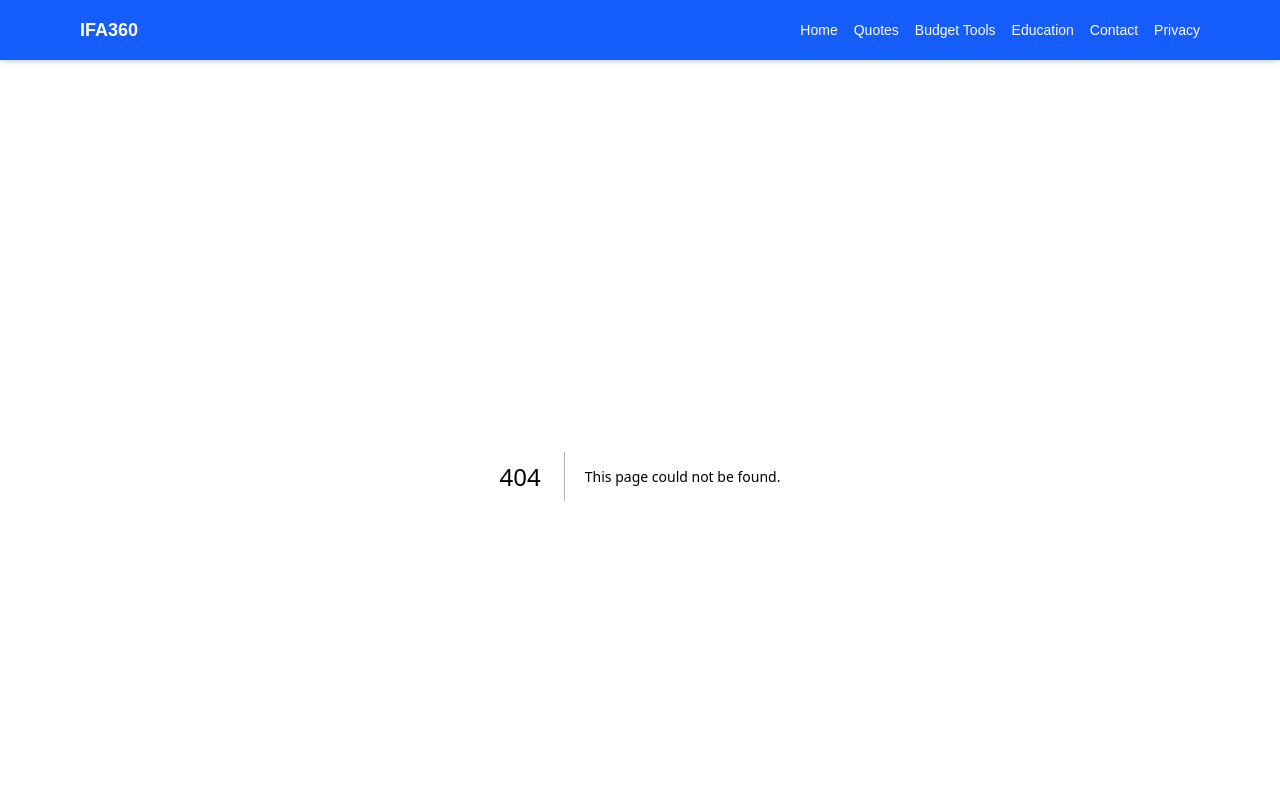
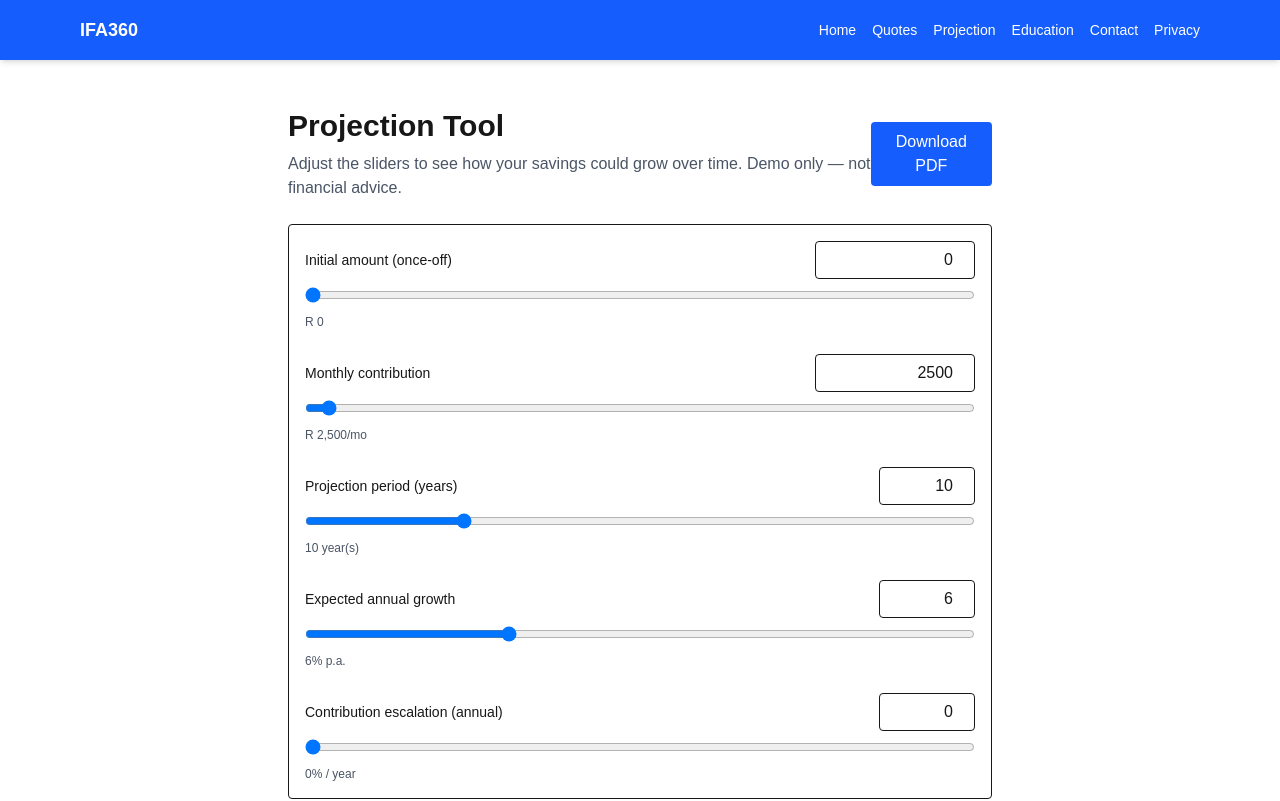
Before and after one commit to Spinazze82/ifa360-client, a Next.js app: page /projection in a window 1280 px wide. Before the commit this address had no page. Shown: the top 801 px of the page. Built offline with nearby package versions, Linux system fonts and the light colour scheme.

Commit message:
feat: rename Budget to Projection, add PDF download, update nav

```diff
--- a/src/app/globals.css
+++ b/src/app/globals.css
@@ -42,3 +42,11 @@ body {
     border-color: #999 !important;
   }
 }
+@media print {
+  header, nav, footer, .print\:hidden {
+    display: none !important;
+  }
+  body { background: #fff !important; color: #000 !important; }
+  main { padding: 0 !important; margin: 0 !important; max-width: 100% !important; }
+  table, th, td { border-color: #999 !important; }
+}
--- a/src/app/layout.tsx
+++ b/src/app/layout.tsx
@@ -24,7 +24,7 @@ export default function RootLayout({
             <nav className="flex gap-4 text-sm">
               <Link href="/" className="hover:underline">Home</Link>
               <Link href="/quotes" className="hover:underline">Quotes</Link>
-              <Link href="/budget" className="hover:underline">Budget Tools</Link>
+              <Link href="/projection" className="hover:underline">Projection</Link>
               <Link href="/education" className="hover:underline">Education</Link>
               <Link href="/contact" className="hover:underline">Contact</Link>
               <Link href="/privacy" className="hover:underline">Privacy</Link>
--- a/src/app/budget/page.tsx
+++ b/src/app/projection/page.tsx
@@ -130,18 +130,22 @@ export default function ProjectionToolPage() {
 
   return (
     <main className="p-8 max-w-3xl mx-auto">
-      <div className="flex items-center justify-between">
-        <h1 className="text-3xl font-bold">Projection Tool</h1>
+      <div className="flex items-center justify-between print:justify-start print:gap-6">
+        <div>
+          <h1 className="text-3xl font-bold">Projection Tool</h1>
+          <p className="mt-2 text-gray-600">
+            Adjust the sliders to see how your savings could grow over time. Demo only — not financial advice.
+          </p>
+        </div>
         <button
-          onClick={resetDefaults}
-          className="rounded border px-3 py-1.5 text-sm hover:bg-gray-50"
+          onClick={() => window.print()}
+          className="print:hidden rounded bg-blue-600 px-4 py-2 text-white hover:bg-blue-700"
+          title="Download PDF"
+          aria-label="Download PDF"
         >
-          Reset
+          Download PDF
         </button>
       </div>
-      <p className="mt-2 text-gray-600">
-        Adjust the sliders to see how your savings could grow over time. Demo only — not financial advice.
-      </p>
 
       {/* Controls */}
       <section className="mt-6 space-y-6 rounded border bg-white p-4">
```
